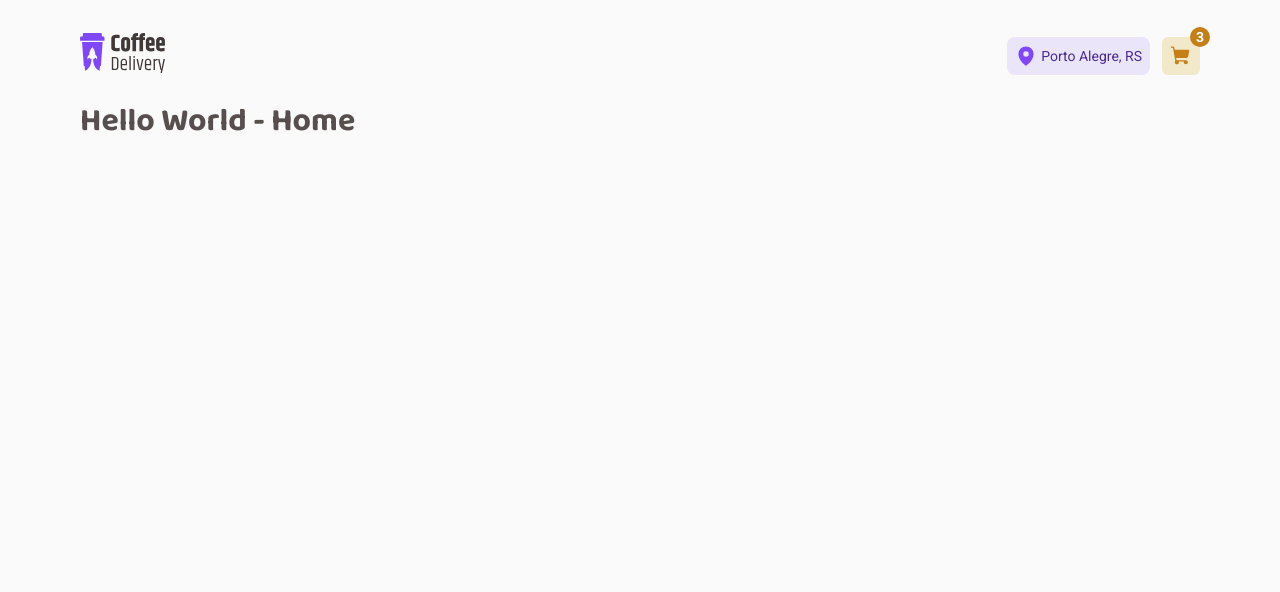
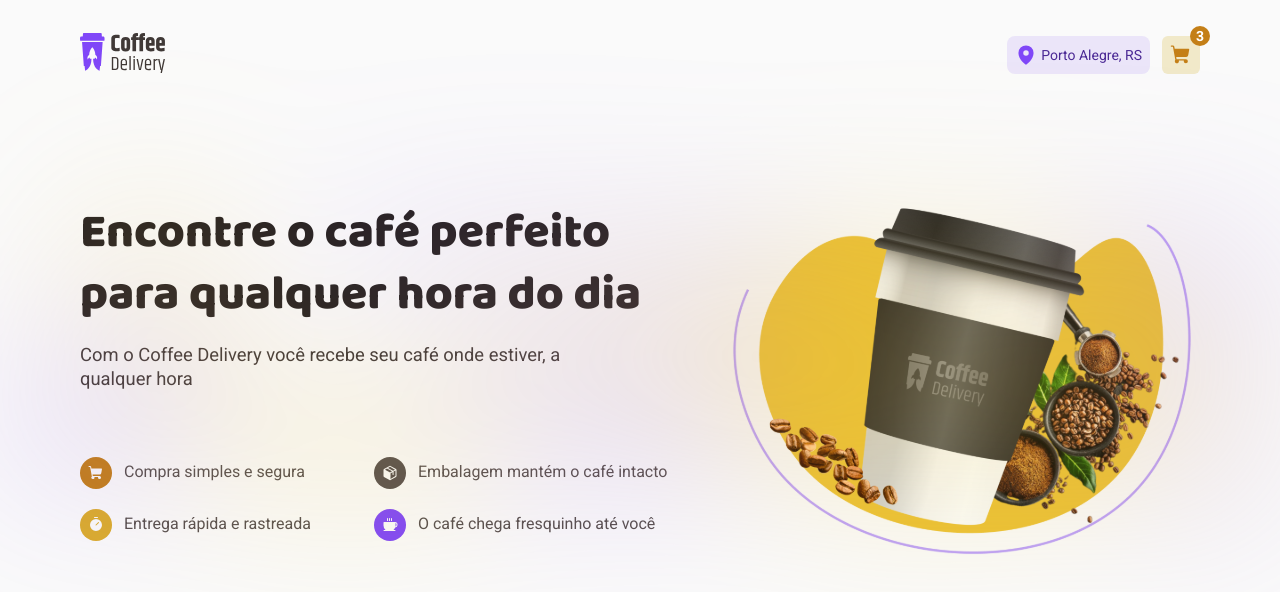
Before and after one commit to dsg1407/coffee-delivery-react, a React (Vite) app: page / in a window 1280 px wide. Shown: the top 592 px of the page. Built offline with nearby package versions, Linux system fonts and the light colour scheme.

Commit message:
remove line-height global style and create Hero component

```diff
--- a/src/components/header/styles.ts
+++ b/src/components/header/styles.ts
@@ -2,6 +2,9 @@ import { MapPin } from 'phosphor-react'
 import styled from 'styled-components'
 
 export const HeaderContainer = styled.header`
+  max-width: 1120px;
+  width: 100%;
+
   display: flex;
   align-items: center;
   justify-content: space-between;
--- /dev/null
+++ b/src/components/hero/background/index.tsx
@@ -0,0 +1,16 @@
+import heroBackground from '../../../assets/hero/hero-background.svg'
+
+import { BackgroundContainer, BackgroundImg } from './styles'
+
+interface Props {
+  children: React.ReactNode
+}
+
+export function Background({ children }: Props) {
+  return (
+    <BackgroundContainer>
+      <BackgroundImg src={heroBackground} alt="" />
+      {children}
+    </BackgroundContainer>
+  )
+}
--- /dev/null
+++ b/src/components/hero/background/styles.ts
@@ -0,0 +1,16 @@
+import styled from 'styled-components'
+
+export const BackgroundContainer = styled.div`
+  position: relative;
+  z-index: 2;
+`
+
+export const BackgroundImg = styled.img`
+  position: absolute;
+  z-index: 1;
+  width: 100%;
+  height: auto;
+  max-height: 544px;
+  object-fit: cover;
+  filter: blur(80px);
+`
--- /dev/null
+++ b/src/components/hero/index.tsx
@@ -0,0 +1,62 @@
+import { useTheme } from 'styled-components'
+import heroImage from '../../assets/hero/hero-image.svg'
+import { Background } from './background'
+
+import {
+  BulletItem,
+  BulletsContainer,
+  HeroContainer,
+  HeroImage,
+  IconContainer,
+  MessageContainer,
+} from './styles'
+import { Coffee, Package, ShoppingCart, Timer } from 'phosphor-react'
+
+export function Hero() {
+  const theme = useTheme()
+  return (
+    <Background>
+      <HeroContainer>
+        <MessageContainer>
+          <h1>Encontre o café perfeito para qualquer hora do dia</h1>
+          <p>
+            Com o Coffee Delivery você recebe seu café onde estiver, a qualquer
+            hora
+          </p>
+
+          <BulletsContainer>
+            <BulletItem>
+              <IconContainer color={theme.colors['brand-yellow-dark']}>
+                <ShoppingCart size={16} weight="fill" />
+              </IconContainer>{' '}
+              <span>Compra simples e segura</span>
+            </BulletItem>
+            <BulletItem>
+              <IconContainer color={theme.colors['base-text']}>
+                <Package size={16} weight="fill" />
+              </IconContainer>{' '}
+              <span>Embalagem mantém o café intacto</span>
+            </BulletItem>
+          </BulletsContainer>
+
+          <BulletsContainer>
+            <BulletItem>
+              <IconContainer color={theme.colors['brand-yellow']}>
+                <Timer size={16} weight="fill" />
+              </IconContainer>{' '}
+              <span>Entrega rápida e rastreada</span>
+            </BulletItem>
+            <BulletItem>
+              <IconContainer color={theme.colors['brand-purple']}>
+                <Coffee size={16} weight="fill" />
+              </IconContainer>{' '}
+              <span>O café chega fresquinho até você</span>
+            </BulletItem>
+          </BulletsContainer>
+        </MessageContainer>
+
+        <HeroImage src={heroImage} alt="" />
+      </HeroContainer>
+    </Background>
+  )
+}
--- /dev/null
+++ b/src/components/hero/styles.ts
@@ -0,0 +1,74 @@
+import styled from 'styled-components'
+
+export const HeroContainer = styled.div`
+  max-width: 1120px;
+  margin: 0 auto;
+  padding: 92px 0;
+
+  display: flex;
+  flex-wrap: wrap-reverse;
+  justify-content: center;
+  gap: 3.5rem;
+`
+export const MessageContainer = styled.div`
+  flex: 1;
+
+  display: flex;
+  flex-direction: column;
+
+  h1 {
+    font-size: ${(props) => props.theme.fonts.types.title.sizes.XL};
+    font-weight: 800;
+    line-height: 130%;
+    color: ${(props) => props.theme.colors['base-title']};
+
+    margin-bottom: 1rem;
+  }
+
+  p {
+    font-size: ${(props) => props.theme.fonts.types.text.sizes.L};
+    line-height: 130%;
+    color: ${(props) => props.theme.colors['base-subtitle']};
+    text-wrap: pretty;
+
+    margin-bottom: 4.125rem;
+  }
+`
+export const HeroImage = styled.img`
+  width: 100%;
+  max-width: 476px;
+`
+
+export const BulletsContainer = styled.div`
+  display: flex;
+  align-items: center;
+
+  margin-bottom: 20px;
+`
+
+export const BulletItem = styled.div`
+  flex: 1;
+  display: flex;
+  align-items: center;
+  gap: 12px;
+
+  span {
+    flex: 1;
+    text-align: left;
+    line-height: 130%;
+    font-size: ${(props) => props.theme.fonts.types.text.sizes.M};
+  }
+`
+
+export const IconContainer = styled.div`
+  height: 32px;
+  width: 32px;
+
+  display: flex;
+  align-items: center;
+  justify-content: center;
+  border-radius: 50%;
+
+  color: ${(props) => props.theme.colors.background};
+  background-color: ${(props) => props.color};
+`
--- a/src/layouts/default-layout/styles.ts
+++ b/src/layouts/default-layout/styles.ts
@@ -2,10 +2,9 @@ import styled from 'styled-components'
 
 export const LayoutContainer = styled.div`
   min-height: 100dvh;
-  max-width: 1120px;
   background-color: ${({ theme }) => theme.colors.background};
 
   display: flex;
   flex-direction: column;
-  margin: 0 auto;
+  align-items: center;
 `
--- a/src/pages/home/index.tsx
+++ b/src/pages/home/index.tsx
@@ -1,7 +1,10 @@
+import { Hero } from '../../components/hero'
+import { HomeContainer } from './styles'
+
 export function Home() {
   return (
-    <div>
-      <h1>Hello World - Home</h1>
-    </div>
+    <HomeContainer>
+      <Hero />
+    </HomeContainer>
   )
 }
--- /dev/null
+++ b/src/pages/home/styles.ts
@@ -0,0 +1,5 @@
+import styled from 'styled-components'
+
+export const HomeContainer = styled.div`
+  width: 100%;
+`
--- a/src/styles/global.ts
+++ b/src/styles/global.ts
@@ -22,7 +22,6 @@ export const GlobalStyle = createGlobalStyle`
     font-family: Roboto, sans-serif;
     font-weight: 400;
     font-size: 1rem;
-    line-height: ${(props) => props.theme.fonts.height.TEXT}
   }
 
   h1, h2, h3, h4, h5, h6 {
```
Also changed, not shown: src/assets/hero/hero-background.svg (added), src/assets/hero/hero-image.svg (added).
